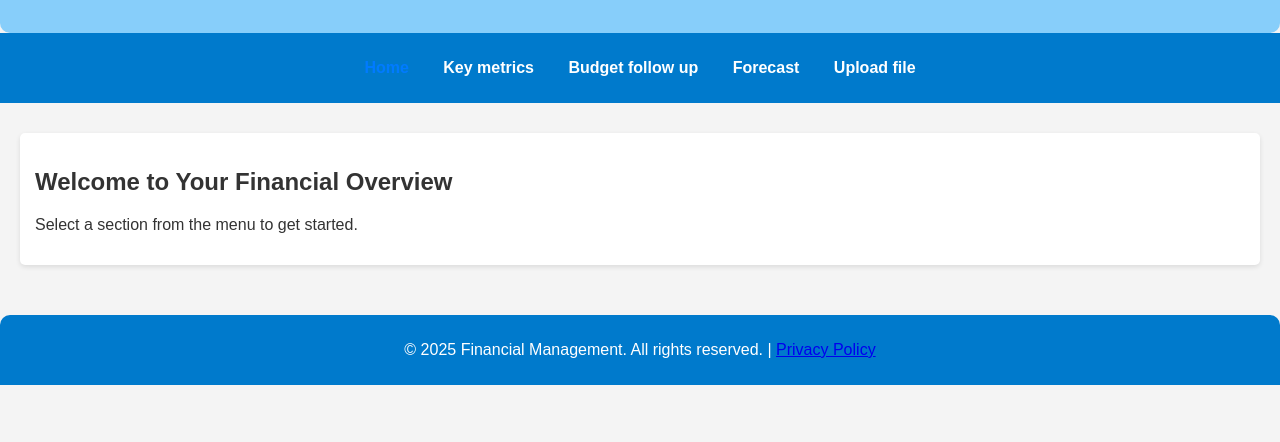
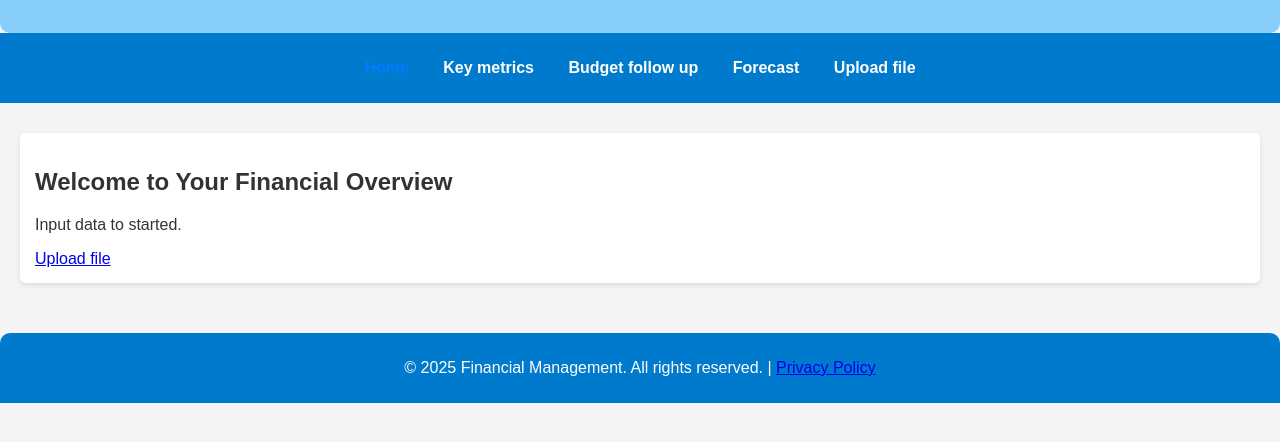
Before and after one commit to sbro24/p2-project, a plain HTML site: page index.html in a window 1280 px wide. Shown: the part 114-556 px from the top of the page. Drawn offline with Linux system fonts and the light colour scheme.

Commit message:
small changes

```diff
--- a/index.html
+++ b/index.html
@@ -27,7 +27,8 @@
         <main class="content">
             <section>
                 <h2>Welcome to Your Financial Overview</h2>
-                <p>Select a section from the menu to get started.</p>
+                <p>Input data to started.</p>
+                <a href="pages/importData-actual-POC.html">Upload file</a>
             </section>
         </main>
     </div>
```
Also changed, not shown: pages/importData-actual-POC.html (+5 -1 lines).
